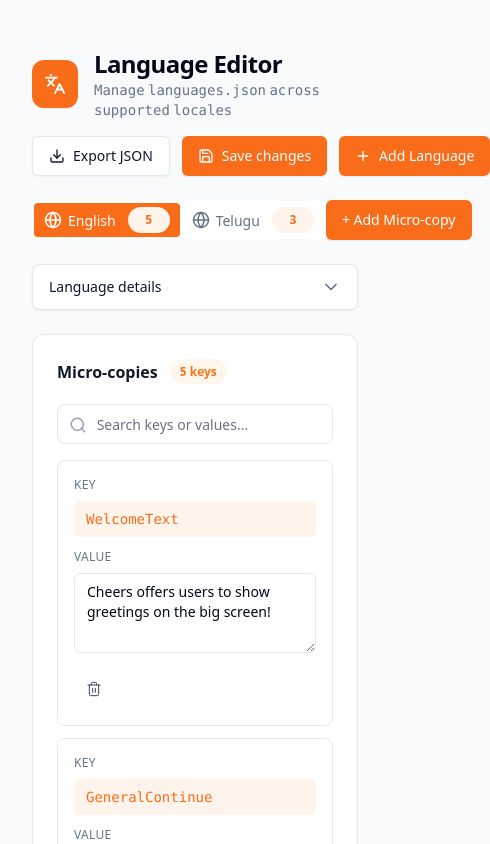
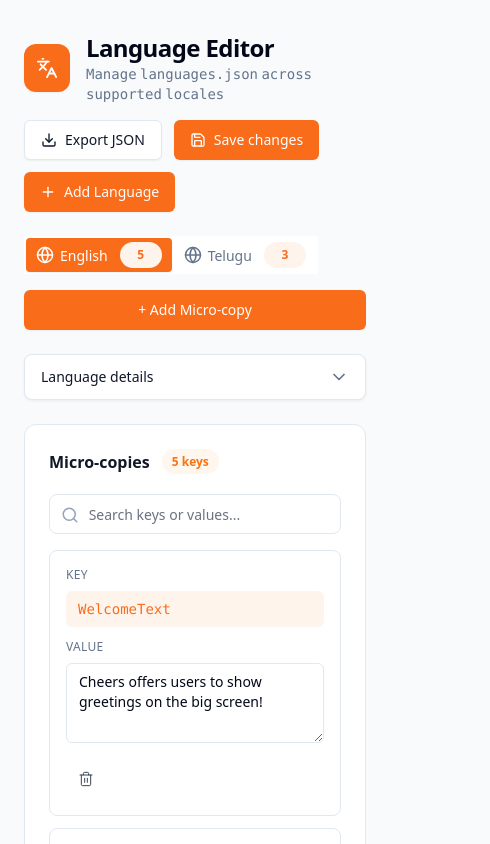
Before and after one commit to Karthiksherlock/sample_react1, a React (Vite) app: page /language in a window 390 px wide. Shown: the top 844 px of the page, 490 px wide, since content can reach past the window. Built offline with nearby package versions, Linux system fonts and the light colour scheme.

Commit message:
few changes for the betterment of responsive UI on diffrent dimensions of mobile layouts

```diff
--- a/src/components/language/Header.css
+++ b/src/components/language/Header.css
@@ -10,6 +10,7 @@
   display: flex;
   align-items: center;
   gap: 16px;
+
 }
 
 .logoBox {
@@ -67,6 +68,7 @@
 }
 .headerText{
   flex: 1;
+  min-width:0;
 }
 .headeractions {
   display: flex;
@@ -138,7 +140,9 @@
     flex-shrink: 0;
   }
   .headeractions{
-    flex-wrap: nowrap;
+    width:100%;
+    flex-wrap:wrap;
+    justify-content:flex-start;
   }
   .headerLeft p {
     flex-wrap: nowrap;
--- a/src/pages/LanguagePage.css
+++ b/src/pages/LanguagePage.css
@@ -10,31 +10,37 @@
   padding: 2rem 11rem;
 }
 
-@media (max-width:1200px){
+@media (max-width:992px){
     .page{
-        padding:2rem;
+        padding:2rem 5rem;
     }
 }
 
-@media (max-width:900px){
+@media (max-width:768px){
     .page{
-        padding:2.5rem 1.5rem;
+        padding:2rem 2rem;
     }
 }
 
+@media (max-width:480px){
+    .page{
+        padding:1.5rem 1rem;
+    }
+}
 body {
   background: #f8fafc;
 }
-.tabsHeader {
-  display: flex;
-
-  justify-content: space-between;
-
-  align-items: center;
-
-  margin-bottom: 16px;
+.tabsHeader{
+    display:flex;
+    justify-content:space-between;
+    align-items:flex-start;
+    gap:16px;
+    flex-wrap:wrap;
 }
-
+.tabsWrapper{
+    flex:1;
+    min-width:0;
+}
 
 .addMicroCopyTopButton {
   display: flex;
@@ -62,6 +68,22 @@ body {
 
 .addMicroCopyTopButton:hover {
   opacity: 0.92;
+}
+@media (max-width:540px){
+
+    .tabsHeader{
+        flex-direction:column;
+        align-items:stretch;
+    }
+
+    .tabsWrapper{
+        width:100%;
+    }
+
+    .addMicroCopyTopButton{
+        width:100%;
+    }
+
 }
 
 .main {
--- a/src/pages/LanguagePage.tsx
+++ b/src/pages/LanguagePage.tsx
@@ -229,13 +229,14 @@ function LanguagePage() {
       />
 
       <div className="tabsHeader">
+        <div className="tabsWrapper">
           <Tabs
             languages={languages}
             languagesData={languagesData}
             selectedLanguage={selectedLanguage}
             onSelect={setSelectedLanguage}
           />
-
+        </div>
         <button
           className="addMicroCopyTopButton"
           onClick={() => setShowKeyModal(true)}
```
Lines whose indentation alone changed are shown as unchanged.
